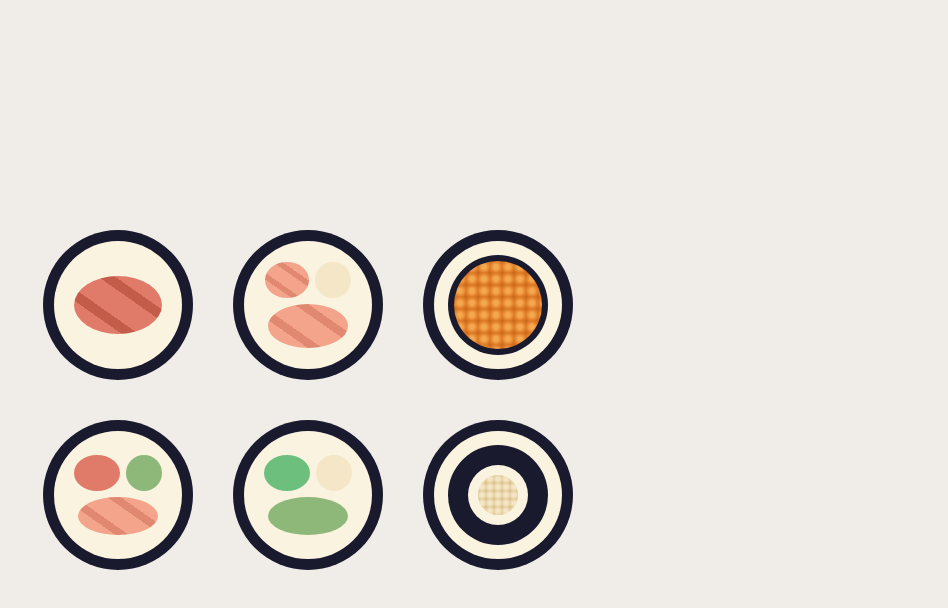
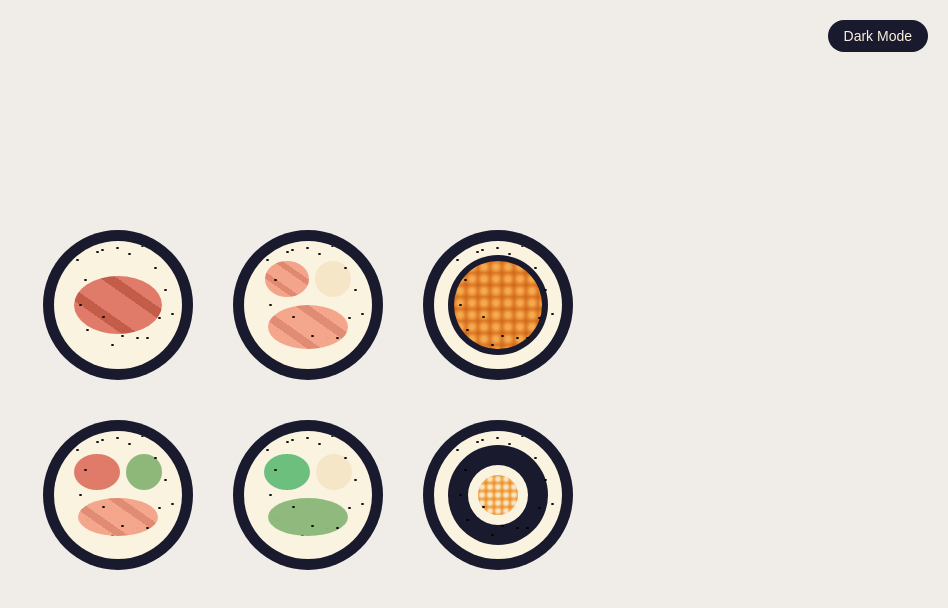
Before and after one commit to mariale-sierra/Lab4_CSS, a plain HTML site: page index.html in a window 1280 px wide. Shown: the whole page, without its empty margins (332-1280 px from the left). Drawn offline with Linux system fonts and the light colour scheme.

Commit message:
correcciones estructura

```diff
--- a/index.html
+++ b/index.html
@@ -1,19 +1,24 @@
 <!DOCTYPE html>
+<html>
 <head>
     <meta charset="UTF-8">
     <title>Sushi CSS</title>
     <link rel="stylesheet" href="styles.css">
 </head>
 <body>
+
+<input type="checkbox" class="dark-toggle" id="dark-toggle">
+<label class="dark-label" for="dark-toggle">Dark Mode</label>
+
 <div class="espacio">
 
-    <div class="sushi">
+    <article class="sushi">
         <div class="arroz">
             <div class="tuna"></div>
         </div>
-    </div>
+    </article>
 
-    <div class="sushi">
+    <article class="sushi">
         <div class="arroz">
             <div class="fila">
                 <div class="salmon-small"></div>
@@ -21,17 +26,17 @@
             </div>
             <div class="salmon-grande"></div>
         </div>
-    </div>
+    </article>
 
-    <div class="sushi">
+    <article class="sushi">
         <div class="arroz">
             <div class="alga">
                 <div class="ikura"></div>
             </div>
         </div>
-    </div>
+    </article>
 
-    <div class="sushi">
+    <article class="sushi">
         <div class="arroz">
             <div class="fila">
                 <div class="atun"></div>
@@ -39,9 +44,9 @@
             </div>
             <div class="salmon-base"></div>
         </div>
-    </div>
+    </article>
 
-    <div class="sushi">
+    <article class="sushi">
         <div class="arroz">
             <div class="fila">
                 <div class="pepino"></div>
@@ -49,9 +54,9 @@
             </div>
             <div class="pepino-base"></div>
         </div>
-    </div>
+    </article>
 
-    <div class="sushi">
+    <article class="sushi">
         <div class="arroz">
             <div class="nori-completo">
                 <div class="arroz-centro">
@@ -59,7 +64,7 @@
                 </div>
             </div>
         </div>
-    </div>
+    </article>
 
 </div>
 </body>
--- a/styles.css
+++ b/styles.css
@@ -1,10 +1,90 @@
+
+:root {
+    --color-nori: #1a1a2e;
+    --color-arroz: #faf3e0;
+    --color-fondo: #f0ede8;
+    --color-sesamo: #000000;
+    --color-tuna-claro: #e07b6a;
+    --color-tuna-oscuro: #c45c4a;
+    --color-salmon-claro: #f4a48a;
+    --color-salmon-oscuro: #e08870;
+    --color-aguacate: #8db87a;
+    --color-pepino: #6dbf7e;
+    --color-cream: #f5e6c8;
+    --color-ikura-claro: #f5a94e;
+    --color-ikura-medio: #e07e2a;
+    --color-ikura-oscuro: #c96518;
+    --color-atun: #e07b6a;
+
+    --modo: 1;
+}
+
+body:has(.dark-toggle:checked) {
+    --color-nori: #e8e0d0;
+    --color-arroz: #2a2a3e;
+    --color-fondo: #1a1a2e;
+    --color-sesamo: #ffffff;
+    --color-tuna-claro: #b05a4a;
+    --color-tuna-oscuro: #8a3c2a;
+    --color-salmon-claro: #c47860;
+    --color-salmon-oscuro: #a05840;
+    --color-aguacate: #5a8a4a;
+    --color-pepino: #4a9a5a;
+    --color-cream: #c0a878;
+    --color-ikura-claro: #c07030;
+    --color-ikura-medio: #a05010;
+    --color-ikura-oscuro: #803800;
+    --color-atun: #b05a4a;
+}
+
+@media (prefers-color-scheme: dark) {
+    :root {
+        --color-nori: #e8e0d0;
+        --color-arroz: #2a2a3e;
+        --color-fondo: #1a1a2e;
+        --color-sesamo: #000000;
+        --color-tuna-claro: #b05a4a;
+        --color-tuna-oscuro: #8a3c2a;
+        --color-salmon-claro: #c47860;
+        --color-salmon-oscuro: #a05840;
+        --color-aguacate: #5a8a4a;
+        --color-pepino: #4a9a5a;
+        --color-cream: #c0a878;
+        --color-ikura-claro: #c07030;
+        --color-ikura-medio: #a05010;
+        --color-ikura-oscuro: #803800;
+        --color-atun: #b05a4a;
+    }
+}
+
 body {
     display: flex;
+    flex-direction: column;
     justify-content: center;
     align-items: center;
     height: 100vh;
     margin: 0;
-    background-color: #f0ede8;
+    background-color: var(--color-fondo);
+    transition: background-color 0.4s ease;
+}
+
+.dark-toggle {
+    display: none;
+}
+
+.dark-label {
+    position: fixed;
+    top: 20px;
+    right: 20px;
+    background-color: var(--color-nori);
+    color: var(--color-arroz);
+    padding: 8px 16px;
+    border-radius: 20px;
+    cursor: pointer;
+    font-family: sans-serif;
+    font-size: 14px;
+    transition: all 0.3s ease;
+    user-select: none;
 }
 
 .espacio {
@@ -13,28 +93,81 @@ body {
     gap: 40px;
 }
 
-.sushi {
-    width: 150px;
-    height: 150px;
-    background-color: #1a1a2e;
-    border-radius: 50%;
+.espacio > article {
     display: flex;
     justify-content: center;
     align-items: center;
 }
 
-.arroz {
-    width: 128px;
-    height: 128px;
-    background-color: #faf3e0;
+
+.sushi {
+
+    width: clamp(120px, 15vw, 150px);
+    height: clamp(120px, 15vw, 150px);
+    background-color: var(--color-nori);
     border-radius: 50%;
     display: flex;
-    flex-direction: column;
     justify-content: center;
     align-items: center;
-    overflow: hidden;
-    position: relative;
-    gap: 6px;
+    transition: background-color 0.4s ease;
+
+
+    & .arroz {
+        width: clamp(100px, 12vw, 128px);
+        height: clamp(100px, 12vw, 128px);
+        background-color: var(--color-arroz);
+        border-radius: 50%;
+        display: flex;
+        flex-direction: column;
+        justify-content: center;
+        align-items: center;
+        overflow: hidden;
+        position: relative;
+        gap: 6px;
+        transition: background-color 0.4s ease;
+
+        &::before {
+            content: '';
+            position: absolute;
+            width: 3px;
+            height: 2px;
+            border-radius: 50%;
+            background-color: var(--color-sesamo);
+            top: 18px;
+            left: 22px;
+            box-shadow:
+                25px -10px var(--color-sesamo),
+                52px -6px var(--color-sesamo),
+                78px 8px var(--color-sesamo),
+                88px 30px var(--color-sesamo),
+                82px 58px var(--color-sesamo),
+                60px 78px var(--color-sesamo),
+                35px 85px var(--color-sesamo),
+                10px 70px var(--color-sesamo),
+                3px 45px var(--color-sesamo),
+                8px 20px var(--color-sesamo);
+        }
+
+        &::after {
+            content: '';
+            position: absolute;
+            width: 3px;
+            height: 2px;
+            border-radius: 50%;
+            background-color: var(--color-sesamo);
+            top: 10px;
+            left: 42px;
+            box-shadow:
+                20px -4px var(--color-sesamo),
+                45px -6px var(--color-sesamo),
+                70px 2px var(--color-sesamo),
+                88px 35px var(--color-sesamo),
+                75px 62px var(--color-sesamo),
+                50px 86px var(--color-sesamo),
+                25px 84px var(--color-sesamo),
+                6px 65px var(--color-sesamo);
+        }
+    }
 }
 
 .fila {
@@ -44,16 +177,24 @@ body {
     align-items: center;
 }
 
+.fila + div {
+    margin-top: 2px;
+}
+
+.fila ~ div {
+    opacity: 0.97;
+}
+
 .tuna {
     width: 88px;
     height: 58px;
     background: linear-gradient(
         35deg,
-        #e07b6a 0% 28%,
-        #c45c4a 28% 38%,
-        #e07b6a 38% 62%,
-        #c45c4a 62% 72%,
-        #e07b6a 72% 100%
+        var(--color-tuna-claro) 0% 28%,
+        var(--color-tuna-oscuro) 28% 38%,
+        var(--color-tuna-claro) 38% 62%,
+        var(--color-tuna-oscuro) 62% 72%,
+        var(--color-tuna-claro) 72% 100%
     );
     border-radius: 50%;
 }
@@ -63,11 +204,11 @@ body {
     height: 44px;
     background: linear-gradient(
         35deg,
-        #f4a48a 0% 28%,
-        #e08870 28% 38%,
-        #f4a48a 38% 62%,
-        #e08870 62% 72%,
-        #f4a48a 72% 100%
+        var(--color-salmon-claro) 0% 28%,
+        var(--color-salmon-oscuro) 28% 38%,
+        var(--color-salmon-claro) 38% 62%,
+        var(--color-salmon-oscuro) 62% 72%,
+        var(--color-salmon-claro) 72% 100%
     );
     border-radius: 50%;
 }
@@ -77,11 +218,11 @@ body {
     height: 36px;
     background: linear-gradient(
         35deg,
-        #f4a48a 0% 28%,
-        #e08870 28% 38%,
-        #f4a48a 38% 62%,
-        #e08870 62% 72%,
-        #f4a48a 72% 100%
+        var(--color-salmon-claro) 0% 28%,
+        var(--color-salmon-oscuro) 28% 38%,
+        var(--color-salmon-claro) 38% 62%,
+        var(--color-salmon-oscuro) 62% 72%,
+        var(--color-salmon-claro) 72% 100%
     );
     border-radius: 50%;
 }
@@ -89,14 +230,14 @@ body {
 .cream-cheese {
     width: 36px;
     height: 36px;
-    background-color: #f5e6c8;
+    background-color: var(--color-cream);
     border-radius: 50%;
 }
 
 .alga {
     width: 100px;
     height: 100px;
-    background-color: #1a1a2e;
+    background-color: var(--color-nori);
     border-radius: 50%;
     display: flex;
     justify-content: center;
@@ -109,9 +250,9 @@ body {
     border-radius: 50%;
     background-image: radial-gradient(
         circle,
-        #f5a94e 25%,
-        #e07e2a 65%,
-        #c96518 100%
+        var(--color-ikura-claro) 25%,
+        var(--color-ikura-medio) 65%,
+        var(--color-ikura-oscuro) 100%
     );
     background-size: 12px 12px;
 }
@@ -119,14 +260,14 @@ body {
 .atun {
     width: 46px;
     height: 36px;
-    background-color: #e07b6a;
+    background-color: var(--color-atun);
     border-radius: 50%;
 }
 
 .aguacate {
     width: 36px;
     height: 36px;
-    background-color: #8db87a;
+    background-color: var(--color-aguacate);
     border-radius: 50%;
 }
 
@@ -135,11 +276,11 @@ body {
     height: 38px;
     background: linear-gradient(
         35deg,
-        #f4a48a 0% 28%,
-        #e08870 28% 38%,
-        #f4a48a 38% 62%,
-        #e08870 62% 72%,
-        #f4a48a 72% 100%
+        var(--color-salmon-claro) 0% 28%,
+        var(--color-salmon-oscuro) 28% 38%,
+        var(--color-salmon-claro) 38% 62%,
+        var(--color-salmon-oscuro) 62% 72%,
+        var(--color-salmon-claro) 72% 100%
     );
     border-radius: 50%;
 }
@@ -147,28 +288,28 @@ body {
 .pepino {
     width: 46px;
     height: 36px;
-    background-color: #6dbf7e;
+    background-color: var(--color-pepino);
     border-radius: 50%;
 }
 
 .tofu {
     width: 36px;
     height: 36px;
-    background-color: #f5e6c8;
+    background-color: var(--color-cream);
     border-radius: 50%;
 }
 
 .pepino-base {
     width: 80px;
     height: 38px;
-    background-color: #8db87a;
+    background-color: var(--color-aguacate);
     border-radius: 50%;
 }
 
 .nori-completo {
     width: 100px;
     height: 100px;
-    background-color: #1a1a2e;
+    background-color: var(--color-nori);
     border-radius: 50%;
     display: flex;
     justify-content: center;
@@ -178,7 +319,7 @@ body {
 .arroz-centro {
     width: 60px;
     height: 60px;
-    background-color: #faf3e0;
+    background-color: var(--color-arroz);
     border-radius: 50%;
     display: flex;
     justify-content: center;
@@ -191,9 +332,9 @@ body {
     border-radius: 50%;
     background-image: radial-gradient(
         circle,
-        #f5e6c8 25%,
-        #e8d5a8 65%,
-        #d4b87a 100%
+        var(--color-cream) 25%,
+        var(--color-ikura-claro) 65%,
+        var(--color-ikura-medio) 100%
     );
     background-size: 8px 8px;
 }
```
